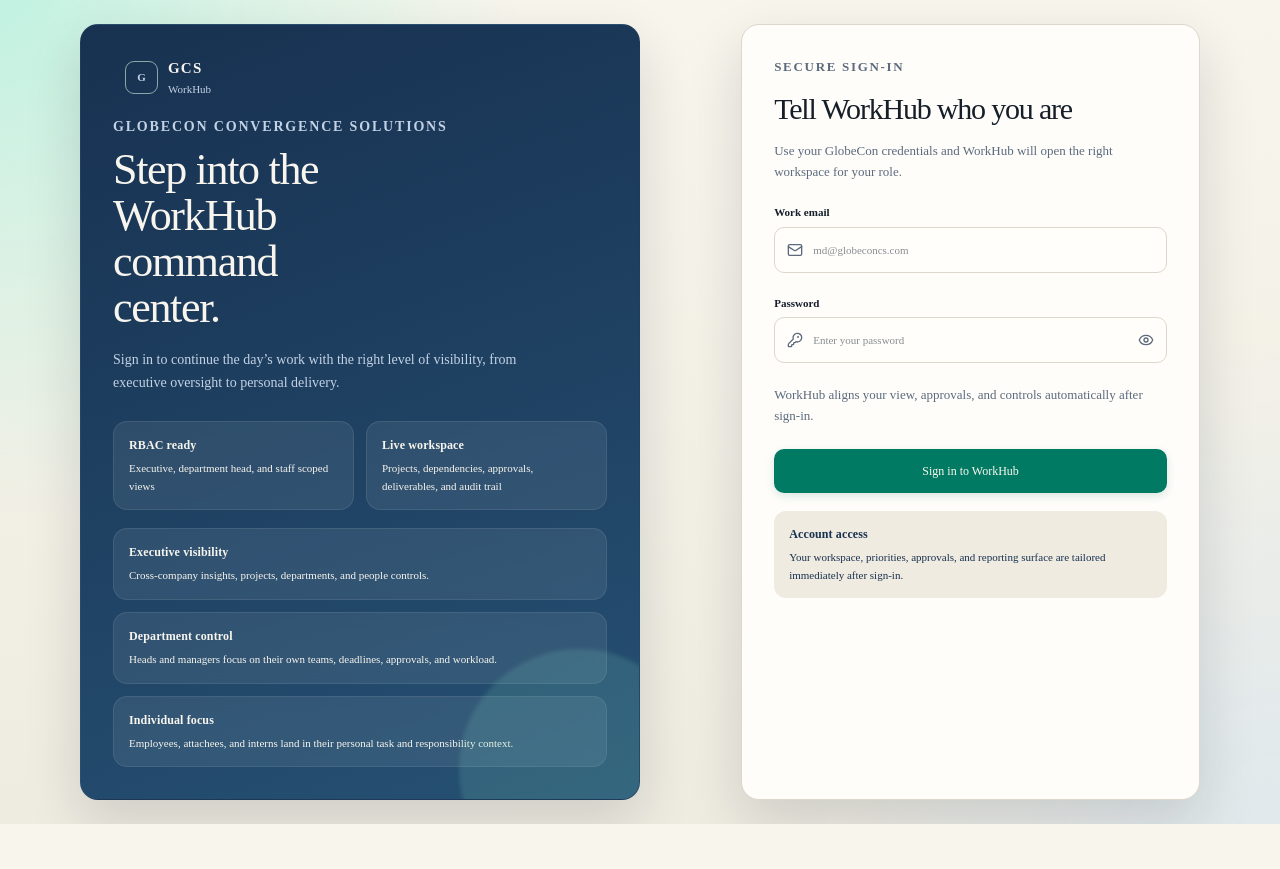
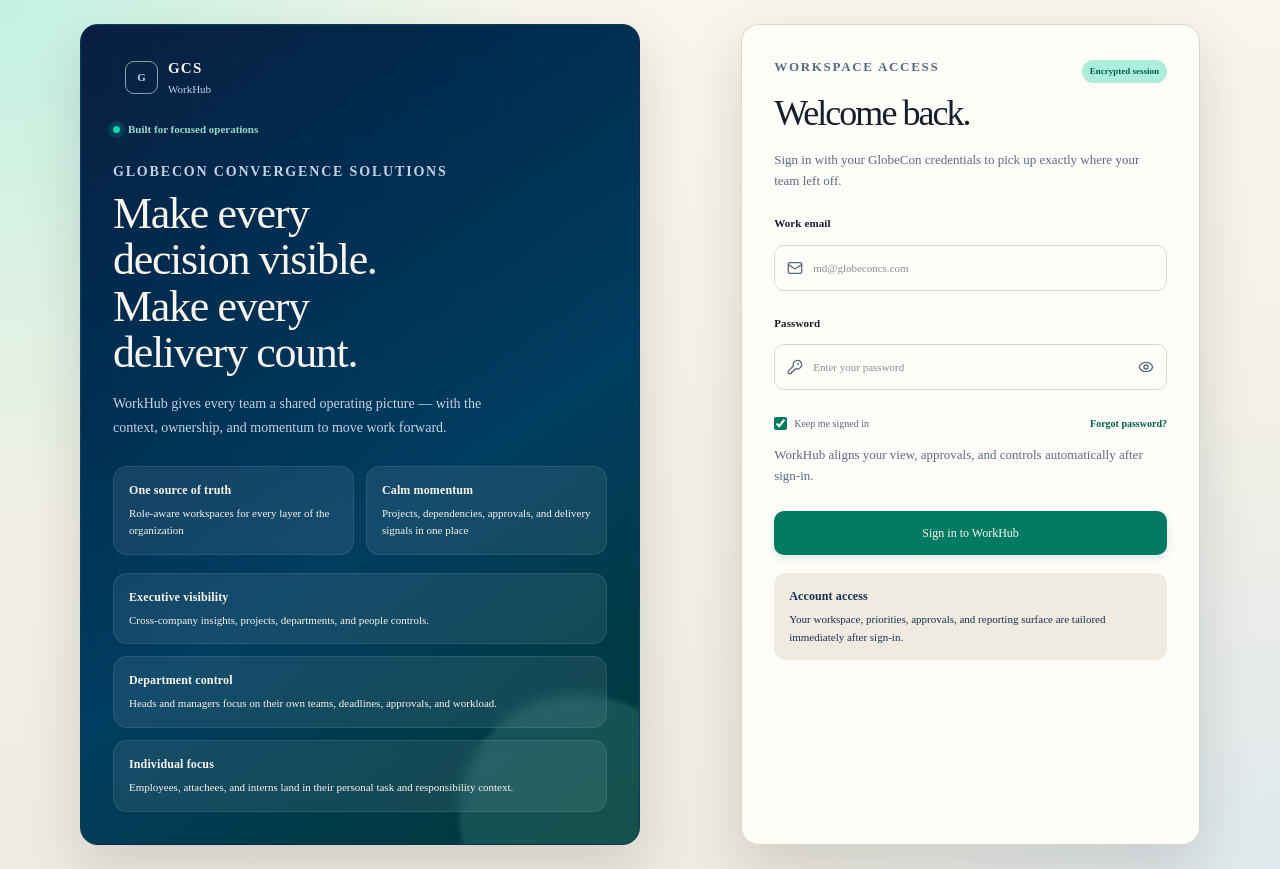
Before and after one commit to globeconconvergencesolutions-sudo/GCS_WorkHub, a Next.js app: page /login in a window 1280 px wide. Before the commit the page ends 824 px from the top, so only its background shows below. Built offline with nearby package versions, Linux system fonts and the light colour scheme; no server answers.

Commit message:
feat: enhance login page styles and add new elements
Co-authored-by: Qin360Alex <207468971+Qin360Alex@users.noreply.github.com>

```diff
--- a/app/globals.css
+++ b/app/globals.css
@@ -182,9 +182,13 @@ button, input { font: inherit; }
   linear-gradient(180deg, oklch(.97 .012 92), oklch(.94 .015 92)); }
 .login-layout { width: min(100%, 1120px); display: grid; grid-template-columns: 1.25fr .9fr; gap: 24px; align-items: stretch; }
 .login-showcase, .login-card { box-shadow: 0 22px 55px oklch(.2 .03 255 / .14); border-radius: 18px; }
-.login-showcase { position: relative; overflow: hidden; background:
-  linear-gradient(160deg, oklch(.31 .065 255), oklch(.42 .075 245));
+ .login-showcase { position: relative; overflow: hidden; background:
+  linear-gradient(145deg, oklch(.24 .07 259), oklch(.34 .09 238) 58%, oklch(.28 .11 190));
   color: oklch(.97 .01 92); border-color: oklch(.42 .06 255 / .18); }
+ .login-showcase::before { content: ''; position: absolute; inset: 0; opacity: .32; background-image: linear-gradient(oklch(.95 .02 250 / .09) 1px, transparent 1px), linear-gradient(90deg, oklch(.95 .02 250 / .09) 1px, transparent 1px); background-size: 38px 38px; mask-image: linear-gradient(135deg, black, transparent 72%); }
+ .login-showcase > * { position: relative; z-index: 1; }
+ .showcase-kicker { display: inline-flex; align-items: center; gap: 8px; color: oklch(.84 .08 175); font-size: 11px; font-weight: 700; margin: 6px 0 22px; }
+ .live-dot { width: 7px; height: 7px; border-radius: 50%; background: oklch(.78 .15 175); box-shadow: 0 0 0 5px oklch(.78 .15 175 / .15); }
 .login-showcase::after { content: ''; position: absolute; inset: auto -60px -90px auto; width: 240px; height: 240px; border-radius: 50%; background: oklch(.82 .09 175 / .16); filter: blur(2px); }
 .login-showcase .brand-lockup span,
 .login-showcase p,
@@ -217,8 +221,18 @@ button, input { font: inherit; }
 .project-card-badges { display: flex; flex-wrap: wrap; gap: 6px; justify-content: flex-end; }
 .login-feature-grid { display: grid; grid-template-columns: 1fr; gap: 12px; margin-top: 18px; }
 .login-card { width: min(100%, 460px); justify-self: end; }
-.login-card h2 { margin: 0 0 10px; font-size: 30px; letter-spacing: -.04em; }
-.login-form { display: grid; gap: 12px; margin-top: 22px; }
+ .login-card h2 { margin: 0 0 10px; font-size: clamp(29px, 4vw, 36px); letter-spacing: -.055em; }
+ .login-card-topline { display: flex; align-items: center; justify-content: space-between; gap: 12px; }
+ .secure-label { color: oklch(.42 .09 175); background: oklch(.9 .07 175); border-radius: 999px; padding: 5px 8px; font-size: 9px; font-weight: 800; white-space: nowrap; }
+ .login-form { display: grid; gap: 14px; margin-top: 24px; }
+ .form-field > span { display: block; margin: 0 0 7px; font-size: 11px; font-weight: 800; letter-spacing: .01em; }
+ .login-form-meta { display: flex; justify-content: space-between; align-items: center; gap: 12px; margin-top: 2px; }
+ .remember-toggle { display: flex; align-items: center; gap: 7px; color: var(--muted-foreground); font-size: 10px; }
+ .remember-toggle input { accent-color: oklch(.51 .11 175); }
+ .text-action { border: 0; background: transparent; color: oklch(.43 .09 175); cursor: pointer; padding: 0; font-size: 10px; font-weight: 800; }
+ .text-action:hover { text-decoration: underline; }
+ .button-spinner { display: inline-block; width: 13px; height: 13px; margin-right: 7px; border: 2px solid oklch(.98 .01 92 / .35); border-top-color: oklch(.98 .01 92); border-radius: 50%; animation: auth-spin .7s linear infinite; vertical-align: -2px; }
+ @keyframes auth-spin { to { transform: rotate(360deg); } }
 .login-form .create-button { width: 100%; justify-content: center; margin-top: 10px; min-height: 44px; border-radius: 10px; }
 .auth-input-shell { display: flex; align-items: center; gap: 10px; min-height: 46px; padding: 0 12px; border: 1px solid var(--input); border-radius: 10px; background: color-mix(in oklch, var(--card) 78%, white); }
 .auth-input-shell:focus-within { border-color: oklch(.55 .11 175); box-shadow: 0 0 0 3px oklch(.55 .11 175 / .12); }
@@ -227,4 +241,6 @@ button, input { font: inherit; }
 .auth-ghost-button { border: 0; background: transparent; color: var(--muted-foreground); cursor: pointer; padding: 0; display: grid; place-items: center; }
 .login-helper-copy { margin: 0; color: var(--muted-foreground); font-size: 11px; line-height: 1.6; }
 .login-footer-note { margin-top: 18px; padding: 14px 15px; border-radius: 12px; background: var(--secondary); color: var(--secondary-foreground); }
-@media (max-width: 980px) { .login-layout { grid-template-columns: 1fr; } .login-card { justify-self: stretch; width: 100%; } .login-showcase h1 { max-width: none; } .login-stat-strip { grid-template-columns: 1fr; } }
+ @media (max-width: 980px) { .login-layout { grid-template-columns: 1fr; max-width: 640px; } .login-card { justify-self: stretch; width: 100%; } .login-showcase h1 { max-width: none; } .login-stat-strip { grid-template-columns: 1fr 1fr; } }
+ @media (max-width: 560px) { .login-screen { padding: 14px; place-items: start center; } .login-layout { gap: 14px; margin: 10px 0; } .login-showcase, .login-card { border-radius: 14px; padding: 24px 20px; } .login-showcase h1 { font-size: 31px; } .login-showcase p { font-size: 13px; } .login-stat-strip { grid-template-columns: 1fr; margin-top: 22px; } .login-feature-grid { display: none; } .login-card-topline { align-items: flex-start; flex-direction: column; gap: 8px; } .login-card h2 { font-size: 31px; } }
+ @media (prefers-reduced-motion: reduce) { .button-spinner { animation: none; } }
--- a/app/login/login-form.tsx
+++ b/app/login/login-form.tsx
@@ -52,10 +52,14 @@ export function LoginForm({ callbackUrl }: { callbackUrl: string }) {
           </button>
         </div>
       </label>
-      {error && <p className="form-error">{error}</p>}
+      <div className="login-form-meta">
+        <label className="remember-toggle"><input type="checkbox" name="remember" defaultChecked /><span>Keep me signed in</span></label>
+        <button className="text-action" type="button" onClick={() => setError('Password recovery is handled by your WorkHub administrator.')}>Forgot password?</button>
+      </div>
+      {error && <p className="form-error" role="alert">{error}</p>}
       <p className="login-helper-copy">WorkHub aligns your view, approvals, and controls automatically after sign-in.</p>
       <button className="create-button" type="submit" disabled={pending}>
-        {pending ? 'Signing in…' : 'Sign in to WorkHub'}
+        {pending ? <><span className="button-spinner" aria-hidden="true" /> Signing in…</> : 'Sign in to WorkHub'}
       </button>
     </form>
   )
--- a/app/login/page.tsx
+++ b/app/login/page.tsx
@@ -28,21 +28,21 @@ export default async function LoginPage({
             </div>
           </div>
 
+          <div className="showcase-kicker"><span className="live-dot" /> Built for focused operations</div>
           <p className="eyebrow">GlobeCon Convergence Solutions</p>
-          <h1>Step into the WorkHub command center.</h1>
+          <h1>Make every decision visible. Make every delivery count.</h1>
           <p>
-            Sign in to continue the day’s work with the right level of visibility, from executive oversight to personal
-            delivery.
+            WorkHub gives every team a shared operating picture — with the context, ownership, and momentum to move work forward.
           </p>
 
           <div className="login-stat-strip">
             <div>
-              <strong>RBAC ready</strong>
-              <span>Executive, department head, and staff scoped views</span>
+              <strong>One source of truth</strong>
+              <span>Role-aware workspaces for every layer of the organization</span>
             </div>
             <div>
-              <strong>Live workspace</strong>
-              <span>Projects, dependencies, approvals, deliverables, and audit trail</span>
+              <strong>Calm momentum</strong>
+              <span>Projects, dependencies, approvals, and delivery signals in one place</span>
             </div>
           </div>
 
@@ -63,9 +63,9 @@ export default async function LoginPage({
         </article>
 
         <section className="setup-card login-card">
-          <p className="eyebrow">Secure sign-in</p>
-          <h2>Tell WorkHub who you are</h2>
-          <p>Use your GlobeCon credentials and WorkHub will open the right workspace for your role.</p>
+          <div className="login-card-topline"><p className="eyebrow">Workspace access</p><span className="secure-label">Encrypted session</span></div>
+          <h2>Welcome back.</h2>
+          <p>Sign in with your GlobeCon credentials to pick up exactly where your team left off.</p>
 
           <LoginForm callbackUrl={callbackUrl} />
 
```
